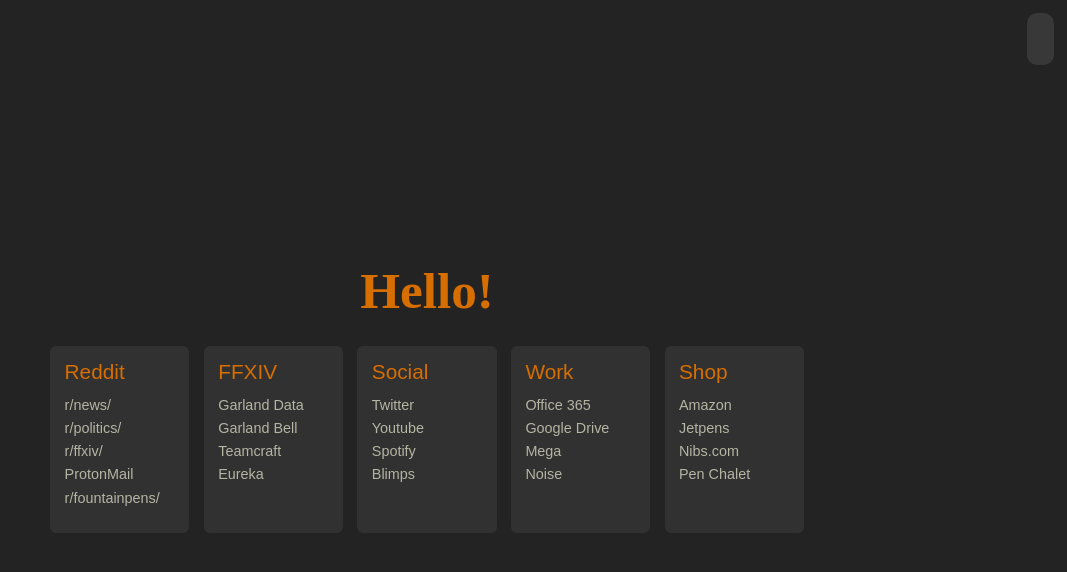
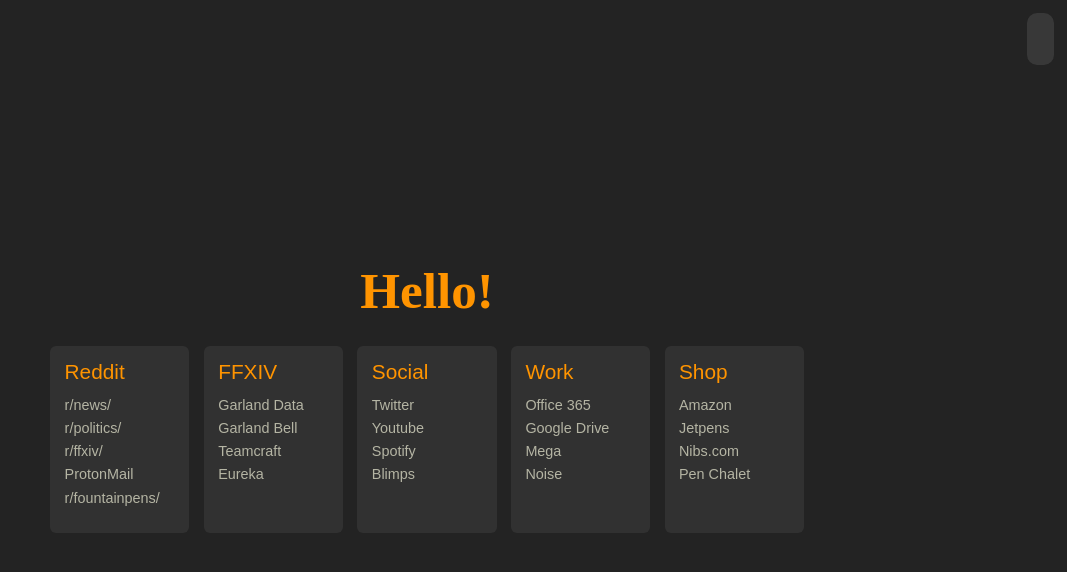
Before and after one commit to EonweEinheria/EonweEinheria.github.io, a plain HTML site: page index.html in a window 1280 px wide. Shown: the whole page, without its empty margins (213-1280 px from the left). Drawn offline with Linux system fonts and the light colour scheme; no server answers; some icons are missing.

Commit message:
Update startpage.css

```diff
--- a/startpage.css
+++ b/startpage.css
@@ -29,7 +29,7 @@ h1.hello {
 h1.hello, h1.timing {
    margin-bottom: 10px;
    font-size: 3.2rem;
-   color: #d76e00
+   color: #ff9400
 }
 #search {
     width: 63.5%;
@@ -161,7 +161,7 @@ and (max-device-width : 480px){
 .bookmark-title {
     font-size: 1.3rem;
     font-weight: 500;
-    color: #d76e00;
+    color: #ff9400;
     margin: 0em 0em .6em 0em;
 }
 .bookmark {
@@ -171,5 +171,5 @@ and (max-device-width : 480px){
     margin: .5em 0em;
 }
 .bookmark:hover {
-    color: #d76e00;
+    color: #ff9400;
 }
```
